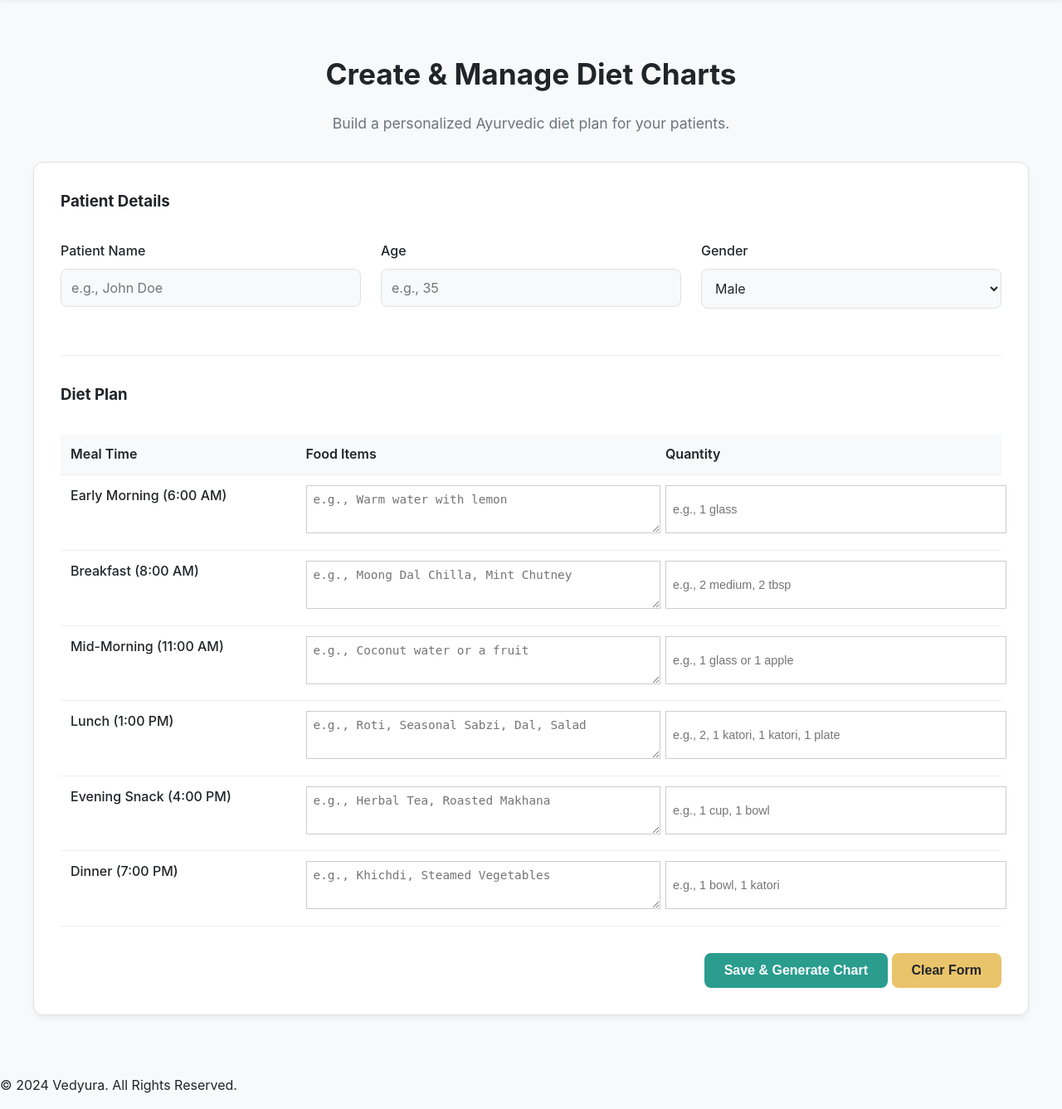
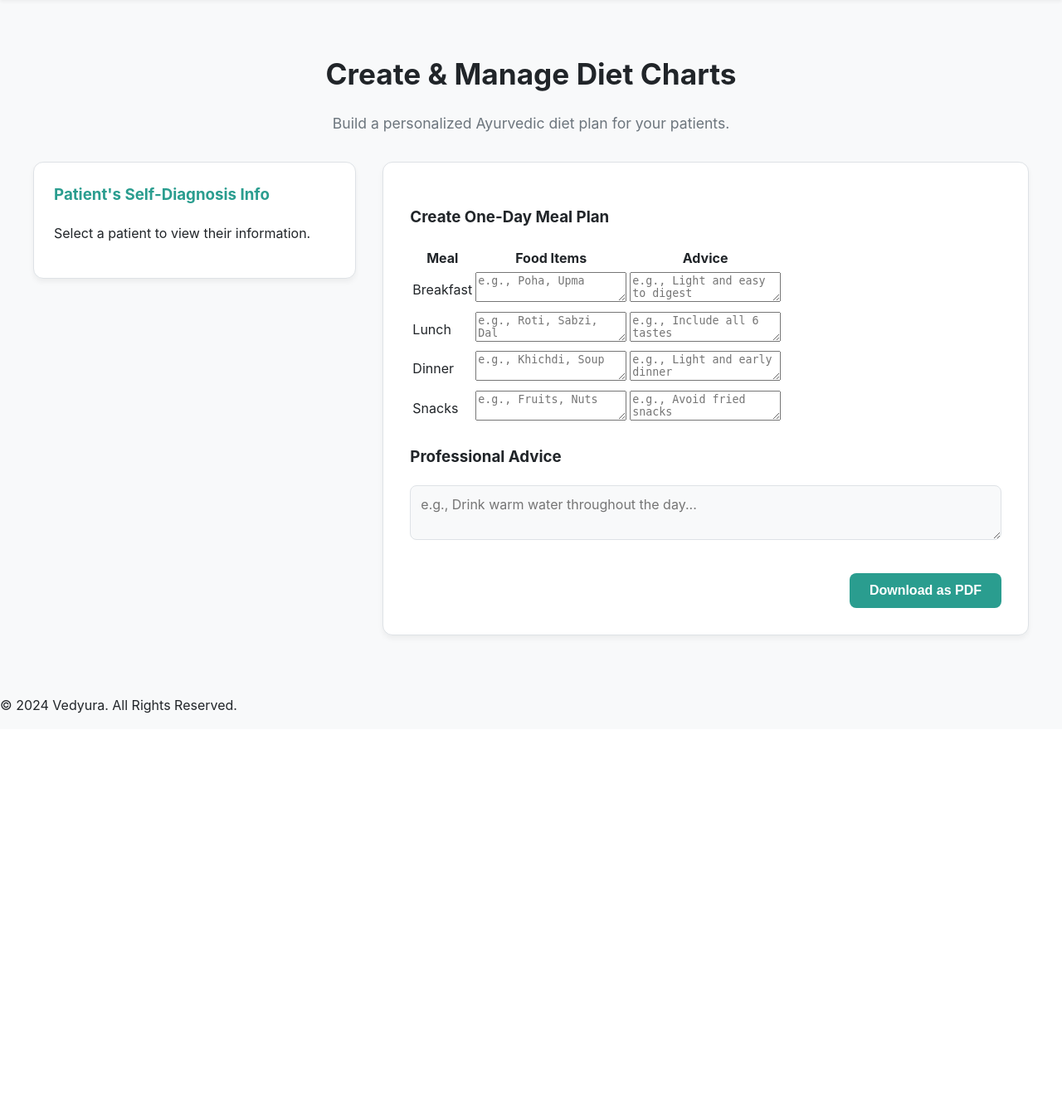
Before and after one commit to ram-mittal/vedyura, a Flask app: page /doctor/diet-chart in a window 1280 px wide. Shown: the part 71-1408 px from the top of the page at 83% size. After the commit the page ends 931 px from the top, so only its background shows below. Run offline with Flask 3, Linux system fonts and the light colour scheme; the visitor is signed in with stand-in values (Sample User, id 1).

Commit message:
chart layout doctor

```diff
--- a/app.py
+++ b/app.py
@@ -147,8 +147,121 @@ def doctor_patient_requests():
 def doctor_diet_chart():
     """Renders the diet chart creation page for the doctor."""
     if 'user_id' in session and session.get('role') == 'doctor':
-        return render_template('doctor_diet_chart.html')
+        patient_id = request.args.get('patient_id')
+        patient_info = None
+        if patient_id:
+            try:
+                with open(f'data/patient_diagnosis_{patient_id}.json', 'r') as f:
+                    diagnosis_data = json.load(f)
+
+                # Load patient details from users.json
+                users = load_users()
+                patient_details = next((user for user in users if str(user.get('id')) == str(patient_id)), None)
+
+                if patient_details:
+                    patient_info = {
+                        'id': patient_id,
+                        'name': patient_details.get('name', 'N/A'),
+                        'age': patient_details.get('age', 'N/A'),
+                        'gender': patient_details.get('gender', 'N/A'),
+                        'dominant_dosha': diagnosis_data.get('dominant_dosha', 'N/A'),
+                        'health_goals': diagnosis_data.get('form_data', {}).get('health_goals', 'N/A'),
+                        'dietary_preferences': diagnosis_data.get('form_data', {}).get('dietary_preferences', 'N/A'),
+                        'allergies': diagnosis_data.get('form_data', {}).get('allergies', 'N/A')
+                    }
+            except (FileNotFoundError, json.JSONDecodeError):
+                flash(f"Could not find diagnosis data for patient ID {patient_id}.", 'error')
+
+        return render_template('doctor_diet_chart.html', patient_info=patient_info)
     return redirect(url_for('signup'))
+
+@app.route('/doctor/generate-diet-chart-pdf', methods=['POST'])
+def generate_doctor_diet_chart_pdf():
+    if 'user_id' not in session or session.get('role') != 'doctor':
+        return redirect(url_for('signup'))
+
+    patient_id = request.form.get('patient_id')
+    # Again, placeholder data. You'd fetch this from your data store.
+    patient_info = {
+        'id': patient_id,
+        'name': 'John Doe',
+        'age': 35,
+    }
+
+    meal_plan = {
+        'Breakfast': {
+            'items': request.form.get('breakfast_items'),
+            'advice': request.form.get('breakfast_advice')
+        },
+        'Lunch': {
+            'items': request.form.get('lunch_items'),
+            'advice': request.form.get('lunch_advice')
+        },
+        'Dinner': {
+            'items': request.form.get('dinner_items'),
+            'advice': request.form.get('dinner_advice')
+        },
+        'Snacks': {
+            'items': request.form.get('snacks_items'),
+            'advice': request.form.get('snacks_advice')
+        }
+    }
+    professional_advice = request.form.get('professional_advice')
+
+    class PDF(FPDF):
+        def header(self):
+            self.set_font('Arial', 'B', 16)
+            self.set_text_color(34, 139, 34)
+            self.cell(0, 10, 'Vedyura - Doctor\'s Diet Plan', 0, 1, 'C')
+            self.ln(5)
+
+        def footer(self):
+            self.set_y(-15)
+            self.set_font('Arial', 'I', 8)
+            self.set_text_color(128, 128, 128)
+            self.cell(0, 10, f'Page {self.page_no()}', 0, 0, 'C')
+
+        def section_title(self, title):
+            self.set_font('Arial', 'B', 12)
+            self.set_fill_color(200, 220, 200)
+            self.set_text_color(0, 0, 0)
+            self.cell(0, 8, title, 0, 1, 'L', fill=True)
+            self.ln(4)
+
+        def section_body(self, body):
+            body = body.encode('latin-1', 'replace').decode('latin-1')
+            self.set_font('Arial', '', 11)
+            self.set_text_color(0, 0, 0)
+            self.multi_cell(0, 6, body)
+            self.ln()
+
+    pdf = PDF()
+    pdf.add_page()
+
+    pdf.section_title(f"Diet Plan for {patient_info['name']}")
+
+    for meal, details in meal_plan.items():
+        pdf.set_font('Arial', 'B', 11)
+        pdf.cell(0, 8, meal, 0, 1, 'L')
+        pdf.set_font('Arial', '', 11)
+        pdf.multi_cell(0, 6, f"**Items:** {details['items']}")
+        pdf.multi_cell(0, 6, f"**Advice:** {details['advice']}")
+        pdf.ln(2)
+
+    pdf.section_title('Professional Advice')
+    pdf.section_body(professional_advice)
+
+    pdf.section_title('Disclaimer')
+    pdf.set_font('Arial', 'I', 9)
+    pdf.set_text_color(100, 100, 100)
+    pdf.multi_cell(0, 5, 'This diet chart is a recommendation based on the information provided. Please consult with your doctor for any further questions.')
+
+    pdf_bytes = pdf.output(dest='S').encode('latin-1')
+    response = make_response(pdf_bytes)
+    response.headers.set('Content-Disposition', 'attachment', filename=f'Diet_Chart_{patient_info["name"].replace(" ", "_")}.pdf')
+    response.headers.set('Content-Type', 'application/pdf')
+
+    return response
 
 @app.route('/doctor/profile')
 def doctor_profile():
@@ -192,6 +305,8 @@ def handle_patient_request():
                     patient_details = next((user for user in all_users if str(user.get('id')) == str(patient_id)), None)
                     if patient_details:
                         return jsonify({'success': True, 'patient': patient_details})
+                    else:
+                        return jsonify({'success': False, 'message': 'Patient not found.'})
 
                 return jsonify({'success': True})
 
@@ -303,15 +418,28 @@ def patient_profile():
 
 @app.route('/patient/save-form-data', methods=['POST'])
 def save_form_data():
-    """Saves the detailed form data and determined dosha to the user's session."""
+    """Saves the detailed form data and determined dosha to a file."""
     if 'user_id' in session and session.get('role') == 'patient':
         form_data = request.form.to_dict()
+        dominant_dosha = determine_dominant_dosha(form_data)
+
+        patient_id = session['user_id']
+        diagnosis_data = {
+            'form_data': form_data,
+            'dominant_dosha': dominant_dosha
+        }
+
+        try:
+            with open(f'data/patient_diagnosis_{patient_id}.json', 'w') as f:
+                json.dump(diagnosis_data, f, indent=4)
+        except IOError as e:
+            return jsonify({'status': 'error', 'message': f'Could not save data: {e}'})
+
+        # We can still keep it in the session for the patient's current use
         session['form_data'] = form_data
+        session['dominant_dosha'] = dominant_dosha
+        session.modified = True
 
-        # Analyze and store the dominant dosha immediately
-        session['dominant_dosha'] = determine_dominant_dosha(form_data)
-
-        session.modified = True
         return jsonify({'status': 'success', 'message': 'Form data saved.'})
     return jsonify({'status': 'error', 'message': 'User not logged in.'})
 
@@ -594,7 +722,7 @@ def stop_measurement():
     filtered_signal = bandpass_filter(green_values, 0.8, 2.5, fs_est)
     heart_rate = calculate_heart_rate(filtered_signal, fs_est)
 
-    if not (40 < heart_rate < 160):
+    if not 40 < heart_rate < 160:
         message = f"Heart rate ({int(heart_rate)} bpm) out of normal range. Generating chart based on form answers only."
         session['ppg_results'] = {'error': message, 'heart_rate': heart_rate}
         session.modified = True
--- a/data/requests.json
+++ b/data/requests.json
@@ -64,6 +64,11 @@
             "doctor_id": "123",
             "patient_id": "123",
             "status": "declined"
+        },
+        {
+            "doctor_id": "123",
+            "patient_id": "123",
+            "status": "accepted"
         }
     ]
 }
--- a/static/css/style.css
+++ b/static/css/style.css
@@ -428,74 +428,35 @@ h2 {
 
 /*
 -----------------------------------------
-  11. Diet Chart Creator Styles
+  11. Diet Chart Creator Styles (Updated)
 -----------------------------------------
 */
+.diet-chart-container {
+    display: grid;
+    grid-template-columns: 1fr 2fr;
+    gap: 2rem;
+}
+
+.patient-info-column .card {
+    padding: 1.5rem;
+}
+
+.patient-info-column h3 {
+    margin-top: 0;
+    color: var(--color-primary);
+}
+
+.info-section {
+    margin-bottom: 1rem;
+}
+
+.info-section strong {
+    display: block;
+    margin-bottom: 0.25rem;
+}
+
 .diet-chart-creator {
     padding: 2rem;
-}
-
-.patient-details-section h3,
-.diet-plan-section h3 {
-    margin-top: 0;
-    margin-bottom: 1.5rem;
-    border-bottom: 2px solid var(--primary-color-light);
-    padding-bottom: 0.5rem;
-}
-
-.form-grid {
-    display: grid;
-    grid-template-columns: repeat(auto-fit, minmax(200px, 1fr));
-    gap: 1.5rem;
-}
-
-.section-divider {
-    border: 0;
-    border-top: 1px solid #eee;
-    margin: 2rem 0;
-}
-
-.diet-table {
-    width: 100%;
-    border-collapse: collapse;
-    margin-top: 1rem;
-}
-
-.diet-table th,
-.diet-table td {
-    padding: 0.75rem;
-    text-align: left;
-    border-bottom: 1px solid #eee;
-}
-
-.diet-table th {
-    background-color: #f8f9fa;
-    font-weight: 600;
-}
-
-.diet-table td {
-    vertical-align: top; /* Aligns content to the top of the cell */
-}
-
-.diet-table td:first-child {
-    font-weight: 500;
-    width: 25%; /* Give the time column a fixed width */
-}
-
-.diet-table textarea,
-.diet-table input[type="text"] {
-    width: 100%;
-    padding: 0.5rem;
-    border: 1px solid #ccc;
-    border-radius: var(--border-radius);
-    font-size: 0.9rem;
-    resize: vertical; /* Allow vertical resize for textarea */
-    min-height: 40px;
-}
-
-.form-actions {
-    text-align: right;
-    margin-top: 2rem;
 }
 
 /*
--- a/templates/doctor_diet_chart.html
+++ b/templates/doctor_diet_chart.html
@@ -32,90 +32,91 @@
             <p>Build a personalized Ayurvedic diet plan for your patients.</p>
         </section>
 
-        <div class="card diet-chart-creator">
-            <form action="#" method="POST">
-
-                <section class="patient-details-section">
-                    <h3>Patient Details</h3>
-                    <div class="form-grid">
-                        <div class="form-group">
-                            <label for="patient-name">Patient Name</label>
-                            <input type="text" id="patient-name" name="patient_name" placeholder="e.g., John Doe" required>
+        <div class="diet-chart-container">
+            <div class="patient-info-column">
+                <div class="card">
+                    <h3>Patient's Self-Diagnosis Info</h3>
+                    {% if patient_info %}
+                        <div class="info-section">
+                            <strong>Name:</strong> {{ patient_info.name }}
                         </div>
-                        <div class="form-group">
-                            <label for="patient-age">Age</label>
-                            <input type="number" id="patient-age" name="patient_age" placeholder="e.g., 35" required>
+                        <div class="info-section">
+                            <strong>Age:</strong> {{ patient_info.age }}
                         </div>
-                         <div class="form-group">
-                            <label for="patient-gender">Gender</label>
-                            <select id="patient-gender" name="patient_gender">
-                                <option value="male">Male</option>
-                                <option value="female">Female</option>
-                                <option value="other">Other</option>
-                            </select>
+                        <div class="info-section">
+                            <strong>Gender:</strong> {{ patient_info.gender }}
+                        </div>
+                        <div class="info-section">
+                            <strong>Dominant Dosha:</strong> {{ patient_info.dominant_dosha }}
+                        </div>
+                        <div class="info-section">
+                            <strong>Health Goals:</strong> {{ patient_info.health_goals }}
+                        </div>
+                        <div class="info-section">
+                            <strong>Dietary Preferences:</strong> {{ patient_info.dietary_preferences }}
+                        </div>
+                        <div class="info-section">
+                            <strong>Allergies:</strong> {{ patient_info.allergies }}
+                        </div>
+                    {% else %}
+                        <p>Select a patient to view their information.</p>
+                    {% endif %}
                 </div>
             </div>
-                </section>
-
-                <hr class="section-divider">
+            <div class="diet-chart-creator-column">
+                <div class="card diet-chart-creator">
+                    <form action="{{ url_for('generate_doctor_diet_chart_pdf') }}" method="POST">
+                        <input type="hidden" name="patient_id" value="{{ patient_info.id if patient_info else '' }}">
 
                         <section class="diet-plan-section">
-                    <h3>Diet Plan</h3>
+                            <h3>Create One-Day Meal Plan</h3>
                             <table class="diet-table">
                                 <thead>
                                     <tr>
-                                <th>Meal Time</th>
+                                        <th>Meal</th>
                                         <th>Food Items</th>
-                                <th>Quantity</th>
+                                        <th>Advice</th>
                                     </tr>
                                 </thead>
                                 <tbody>
-                            <!-- Example Row: Early Morning -->
                                     <tr>
-                                <td>Early Morning (6:00 AM)</td>
-                                <td><textarea name="meal_1_items" placeholder="e.g., Warm water with lemon"></textarea></td>
-                                <td><input type="text" name="meal_1_qty" placeholder="e.g., 1 glass"></td>
+                                        <td>Breakfast</td>
+                                        <td><textarea name="breakfast_items" placeholder="e.g., Poha, Upma"></textarea></td>
+                                        <td><textarea name="breakfast_advice" placeholder="e.g., Light and easy to digest"></textarea></td>
                                     </tr>
-                            <!-- Example Row: Breakfast -->
                                     <tr>
-                                <td>Breakfast (8:00 AM)</td>
-                                <td><textarea name="meal_2_items" placeholder="e.g., Moong Dal Chilla, Mint Chutney"></textarea></td>
-                                <td><input type="text" name="meal_2_qty" placeholder="e.g., 2 medium, 2 tbsp"></td>
+                                        <td>Lunch</td>
+                                        <td><textarea name="lunch_items" placeholder="e.g., Roti, Sabzi, Dal"></textarea></td>
+                                        <td><textarea name="lunch_advice" placeholder="e.g., Include all 6 tastes"></textarea></td>
                                     </tr>
-                             <!-- Example Row: Mid-Morning -->
                                     <tr>
-                                <td>Mid-Morning (11:00 AM)</td>
-                                <td><textarea name="meal_3_items" placeholder="e.g., Coconut water or a fruit"></textarea></td>
-                                <td><input type="text" name="meal_3_qty" placeholder="e.g., 1 glass or 1 apple"></td>
+                                        <td>Dinner</td>
+                                        <td><textarea name="dinner_items" placeholder="e.g., Khichdi, Soup"></textarea></td>
+                                        <td><textarea name="dinner_advice" placeholder="e.g., Light and early dinner"></textarea></td>
                                     </tr>
-                            <!-- Example Row: Lunch -->
                                     <tr>
-                                <td>Lunch (1:00 PM)</td>
-                                <td><textarea name="meal_4_items" placeholder="e.g., Roti, Seasonal Sabzi, Dal, Salad"></textarea></td>
-                                <td><input type="text" name="meal_4_qty" placeholder="e.g., 2, 1 katori, 1 katori, 1 plate"></td>
-                            </tr>
-                             <!-- Example Row: Evening Snack -->
-                            <tr>
-                                <td>Evening Snack (4:00 PM)</td>
-                                <td><textarea name="meal_5_items" placeholder="e.g., Herbal Tea, Roasted Makhana"></textarea></td>
-                                <td><input type="text" name="meal_5_qty" placeholder="e.g., 1 cup, 1 bowl"></td>
-                            </tr>
-                             <!-- Example Row: Dinner -->
-                            <tr>
-                                <td>Dinner (7:00 PM)</td>
-                                <td><textarea name="meal_6_items" placeholder="e.g., Khichdi, Steamed Vegetables"></textarea></td>
-                                <td><input type="text" name="meal_6_qty" placeholder="e.g., 1 bowl, 1 katori"></td>
+                                        <td>Snacks</td>
+                                        <td><textarea name="snacks_items" placeholder="e.g., Fruits, Nuts"></textarea></td>
+                                        <td><textarea name="snacks_advice" placeholder="e.g., Avoid fried snacks"></textarea></td>
                                     </tr>
                                 </tbody>
                             </table>
                         </section>
 
+                        <section class="professional-advice-section">
+                            <h3>Professional Advice</h3>
+                            <div class="form-group">
+                                <textarea name="professional_advice" placeholder="e.g., Drink warm water throughout the day..."></textarea>
+                            </div>
+                        </section>
+
                         <div class="form-actions">
-                    <button type="submit" class="btn btn-primary">Save & Generate Chart</button>
-                    <button type="reset" class="btn btn-secondary">Clear Form</button>
+                            <button type="submit" class="btn btn-primary">Download as PDF</button>
                         </div>
                     </form>
                 </div>
             </div>
+        </div>
+    </div>
 </main>
 {% endblock %}
--- a/templates/doctor_patient_requests.html
+++ b/templates/doctor_patient_requests.html
@@ -117,7 +117,6 @@
                         </div>
                         <div class="patient-actions">
                             <a href="{{ url_for('doctor_diet_chart', patient_id=patient.id) }}" class="btn btn-primary">Create Diet Chart</a>
-                            <a href="#" class="btn btn-secondary">Generate Diet Chart</a>
                             <button class="btn btn-danger remove-btn" data-patient-id="{{ patient.id }}">Remove</button>
                         </div>
                     </div>
@@ -184,7 +183,6 @@ document.addEventListener('DOMContentLoaded', function() {
                                 </div>
                                 <div class="patient-actions">
                                     <a href="/doctor/diet_chart?patient_id=${data.patient.id}" class="btn btn-primary">Create Diet Chart</a>
-                                    <a href="#" class="btn btn-secondary">Generate Diet Chart</a>
                                     <button class="btn btn-danger remove-btn" data-patient-id="${data.patient.id}">Remove</button>
                                 </div>
                             </div>
```
Lines whose indentation alone changed are shown as unchanged.
